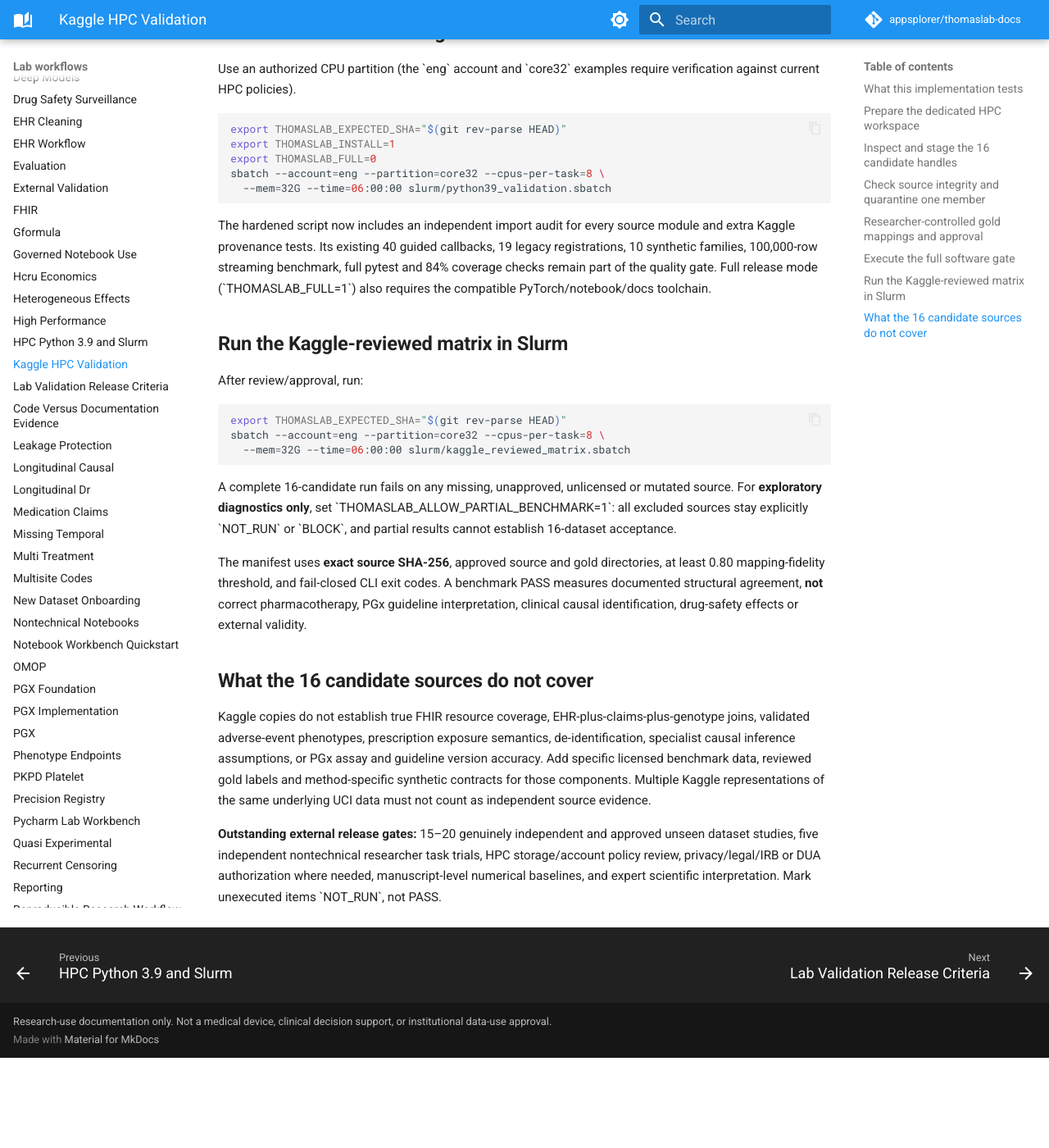
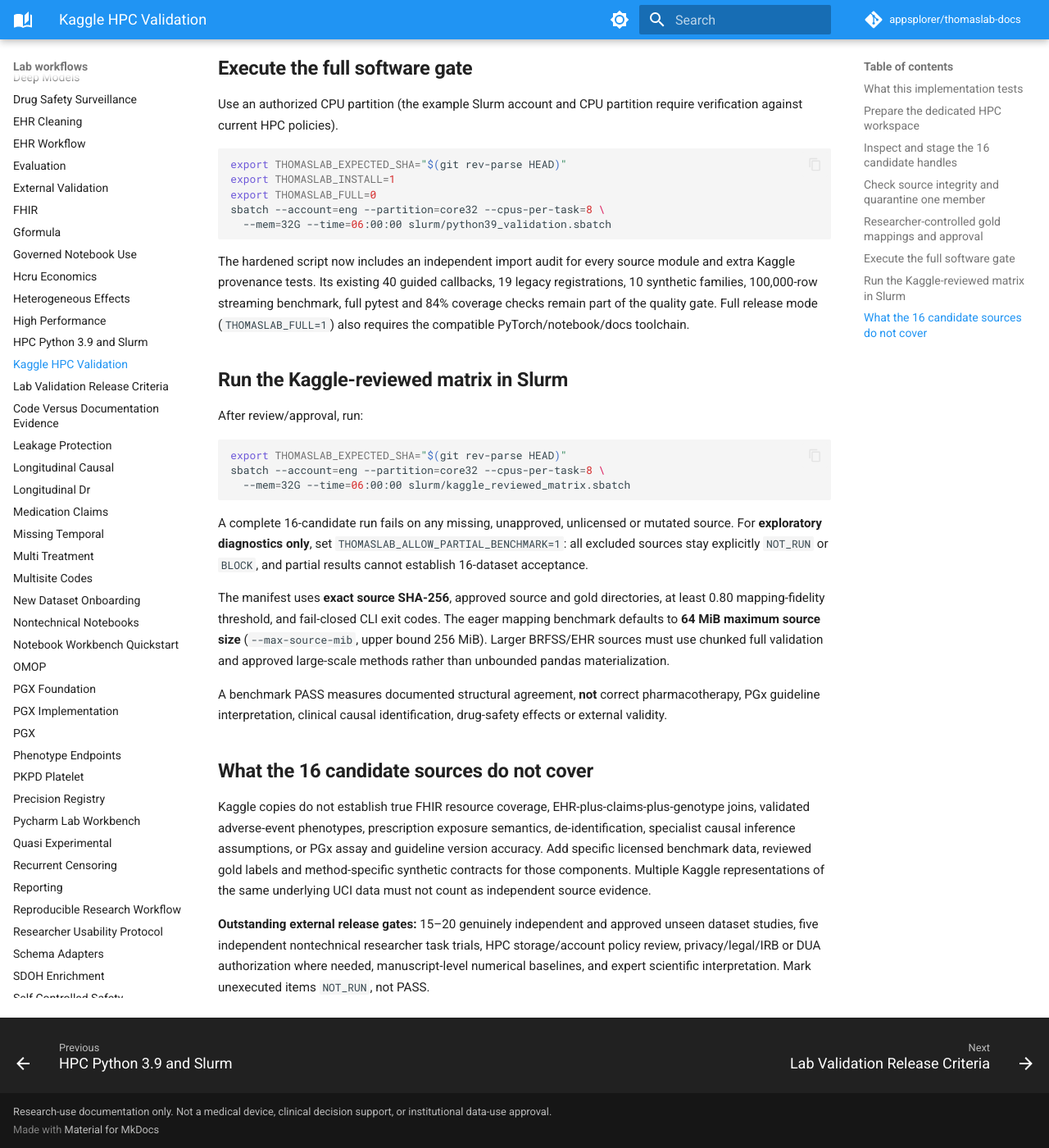
Before and after one commit to appsplorer/thomaslab-docs, an MkDocs documentation site: the page built from docs/guides/kaggle-hpc-acceptance.md, in a window 1280 px wide and 1400 px high, scrolled down 3107 px. Shown: the whole window at 82% size. Built offline with MkDocs 1.6.1 and Material for MkDocs 9.7.7, drawn with Linux system fonts in a browser that asks for light colours; comment, search, counter and statistics services are not loaded; before the commit the page ends 4397 px from its top, so only the background shows below that; some of the changed text lies outside the part shown.

Commit message:
docs: align public Kaggle guide with SHA-frozen gold and size-bounded mapping runner

```diff
--- a/docs/guides/kaggle-hpc-acceptance.md
+++ b/docs/guides/kaggle-hpc-acceptance.md
@@ -36,11 +36,11 @@
 kaggle --version
 ~~~
 
-Use the existing Kaggle login/CLI environment; never copy \`kaggle.json\`, bearer tokens or institutional patient data into GitHub, published docs, notebooks or SLURM logs. A currently installed Kaggle CLI may use a newer interpreter: the staging code invokes that CLI as a separate executable, while the research virtual environment can remain Python 3.9.
+Use the existing Kaggle login/CLI environment; never copy `kaggle.json`, bearer tokens or institutional patient data into GitHub, published docs, notebooks or SLURM logs. A currently installed Kaggle CLI may use a newer interpreter: the staging code invokes that CLI as a separate executable, while the research virtual environment can remain Python 3.9.
 
 ## Inspect and stage the 16 candidate handles
 
-The catalog \`benchmarks/kaggle/candidates.json\` is **discovery-only**: no source or license is preapproved. Current candidate handles cover diabetes, breast cancer, liver disease, stroke, heart failure (two distinct distributions), health insurance, appointment attendance, cardiovascular risk, temporal credit payments, relational movie ratings, COVID surveillance, drug-review NLP, diabetes readmissions, CDC BRFSS and CMS hospital ratings.
+The catalog `benchmarks/kaggle/candidates.json` is **discovery-only**: no source or license is preapproved. Current candidate handles cover diabetes, breast cancer, liver disease, stroke, heart failure (two distinct distributions), health insurance, appointment attendance, cardiovascular risk, temporal credit payments, relational movie ratings, COVID surveillance, drug-review NLP, diabetes readmissions, CDC BRFSS and CMS hospital ratings.
 
 ~~~bash
 KAGGLE_ROOT="$THOMASLAB_HPC_ROOT/datasets/kaggle"
@@ -60,7 +60,7 @@
   --limit 16 --max-mib 512 --execute
 ~~~
 
-**Expected blocking cases are not bugs.** Kaggle licenses such as unknown, "other", copyright-authors and CC BY-NC-SA are not automatically allowed by the acquisition policy. A candidate whose preferred file is not found must be corrected after running \`kaggle datasets files <owner/slug>\`. Large BRFSS files may exceed 512 MiB even individually. The size limit is verified *after* the Kaggle CLI returns; use project quota and site transfer limits before downloading a potentially large file. Never launch bulk downloads on Slurm compute nodes if the institution requires a designated transfer node.
+**Expected blocking cases are not bugs.** Kaggle licenses such as unknown, "other", copyright-authors and CC BY-NC-SA are not automatically allowed by the acquisition policy. A candidate whose preferred file is not found must be corrected after running `kaggle datasets files <owner/slug>`. Large BRFSS files may exceed 512 MiB even individually. The size limit is verified *after* the Kaggle CLI returns; use project quota and site transfer limits before downloading a potentially large file. Never launch bulk downloads on Slurm compute nodes if the institution requires a designated transfer node.
 
 A source distributed through Kaggle does not automatically count as an independent dataset. Check original provenance and overlap/duplicate cohort membership, and preserve required attribution.
 
@@ -83,10 +83,10 @@
 
 To count an independently reviewed case, the lab supplies **two files per candidate** in:
 
-\`$THOMASLAB_HPC_ROOT/benchmarks/gold_mappings/\`
+`$THOMASLAB_HPC_ROOT/benchmarks/gold_mappings/`
 
-- \`<id>.mapping.json\`: JSON object of actual source-column names to canonical roles, independently verified against original data dictionary and units.
-- \`<id>.approval.json\`: named reviewer, source SHA-256 (from \`review-receipt.json\`), source license, reviewed domain, \`status: "APPROVED"\`, and \`independent_source_review: "COMPLETE"\`.
+- `<id>.mapping.json`: JSON object of actual source-column names to canonical roles, independently verified against original data dictionary and units.
+- `<id>.approval.json`: named reviewer, source SHA-256 (from `review-receipt.json`), **gold mapping SHA-256** (from `sha256sum <id>.mapping.json`), source license, reviewed domain, `status: "APPROVED"`, and `independent_source_review: "COMPLETE"`.
 
 A safe initial approval template is **PENDING**, not approved:
 
@@ -95,6 +95,7 @@
   "status": "PENDING",
   "reviewer": "",
   "dataset_sha256": "",
+  "gold_mapping_sha256": "",
   "license": "UNVERIFIED",
   "independent_source_review": "NOT_ASSESSED",
   "domain": ""
@@ -105,7 +106,7 @@
 
 ## Execute the full software gate
 
-Use an authorized CPU partition (the \`eng\` account and \`core32\` examples require verification against current HPC policies).
+Use an authorized CPU partition (the example Slurm account and CPU partition require verification against current HPC policies).
 
 ~~~bash
 export THOMASLAB_EXPECTED_SHA="$(git rev-parse HEAD)"
@@ -115,7 +116,7 @@
   --mem=32G --time=06:00:00 slurm/python39_validation.sbatch
 ~~~
 
-The hardened script now includes an independent import audit for every source module and extra Kaggle provenance tests. Its existing 40 guided callbacks, 19 legacy registrations, 10 synthetic families, 100,000-row streaming benchmark, full pytest and 84% coverage checks remain part of the quality gate. Full release mode (\`THOMASLAB_FULL=1\`) also requires the compatible PyTorch/notebook/docs toolchain.
+The hardened script now includes an independent import audit for every source module and extra Kaggle provenance tests. Its existing 40 guided callbacks, 19 legacy registrations, 10 synthetic families, 100,000-row streaming benchmark, full pytest and 84% coverage checks remain part of the quality gate. Full release mode (`THOMASLAB_FULL=1`) also requires the compatible PyTorch/notebook/docs toolchain.
 
 ## Run the Kaggle-reviewed matrix in Slurm
 
@@ -127,12 +128,14 @@
   --mem=32G --time=06:00:00 slurm/kaggle_reviewed_matrix.sbatch
 ~~~
 
-A complete 16-candidate run fails on any missing, unapproved, unlicensed or mutated source. For **exploratory diagnostics only**, set \`THOMASLAB_ALLOW_PARTIAL_BENCHMARK=1\`: all excluded sources stay explicitly \`NOT_RUN\` or \`BLOCK\`, and partial results cannot establish 16-dataset acceptance.
+A complete 16-candidate run fails on any missing, unapproved, unlicensed or mutated source. For **exploratory diagnostics only**, set `THOMASLAB_ALLOW_PARTIAL_BENCHMARK=1`: all excluded sources stay explicitly `NOT_RUN` or `BLOCK`, and partial results cannot establish 16-dataset acceptance.
 
-The manifest uses **exact source SHA-256**, approved source and gold directories, at least 0.80 mapping-fidelity threshold, and fail-closed CLI exit codes. A benchmark PASS measures documented structural agreement, **not** correct pharmacotherapy, PGx guideline interpretation, clinical causal identification, drug-safety effects or external validity.
+The manifest uses **exact source SHA-256**, approved source and gold directories, at least 0.80 mapping-fidelity threshold, and fail-closed CLI exit codes. The eager mapping benchmark defaults to **64 MiB maximum source size** (`--max-source-mib`, upper bound 256 MiB). Larger BRFSS/EHR sources must use chunked full validation and approved large-scale methods rather than unbounded pandas materialization.
+
+A benchmark PASS measures documented structural agreement, **not** correct pharmacotherapy, PGx guideline interpretation, clinical causal identification, drug-safety effects or external validity.
 
 ## What the 16 candidate sources do not cover
 
 Kaggle copies do not establish true FHIR resource coverage, EHR-plus-claims-plus-genotype joins, validated adverse-event phenotypes, prescription exposure semantics, de-identification, specialist causal inference assumptions, or PGx assay and guideline version accuracy. Add specific licensed benchmark data, reviewed gold labels and method-specific synthetic contracts for those components. Multiple Kaggle representations of the same underlying UCI data must not count as independent source evidence.
 
-**Outstanding external release gates:** 15–20 genuinely independent and approved unseen dataset studies, five independent nontechnical researcher task trials, HPC storage/account policy review, privacy/legal/IRB or DUA authorization where needed, manuscript-level numerical baselines, and expert scientific interpretation. Mark unexecuted items \`NOT_RUN\`, not PASS.
+**Outstanding external release gates:** 15–20 genuinely independent and approved unseen dataset studies, five independent nontechnical researcher task trials, HPC storage/account policy review, privacy/legal/IRB or DUA authorization where needed, manuscript-level numerical baselines, and expert scientific interpretation. Mark unexecuted items `NOT_RUN`, not PASS.
```
